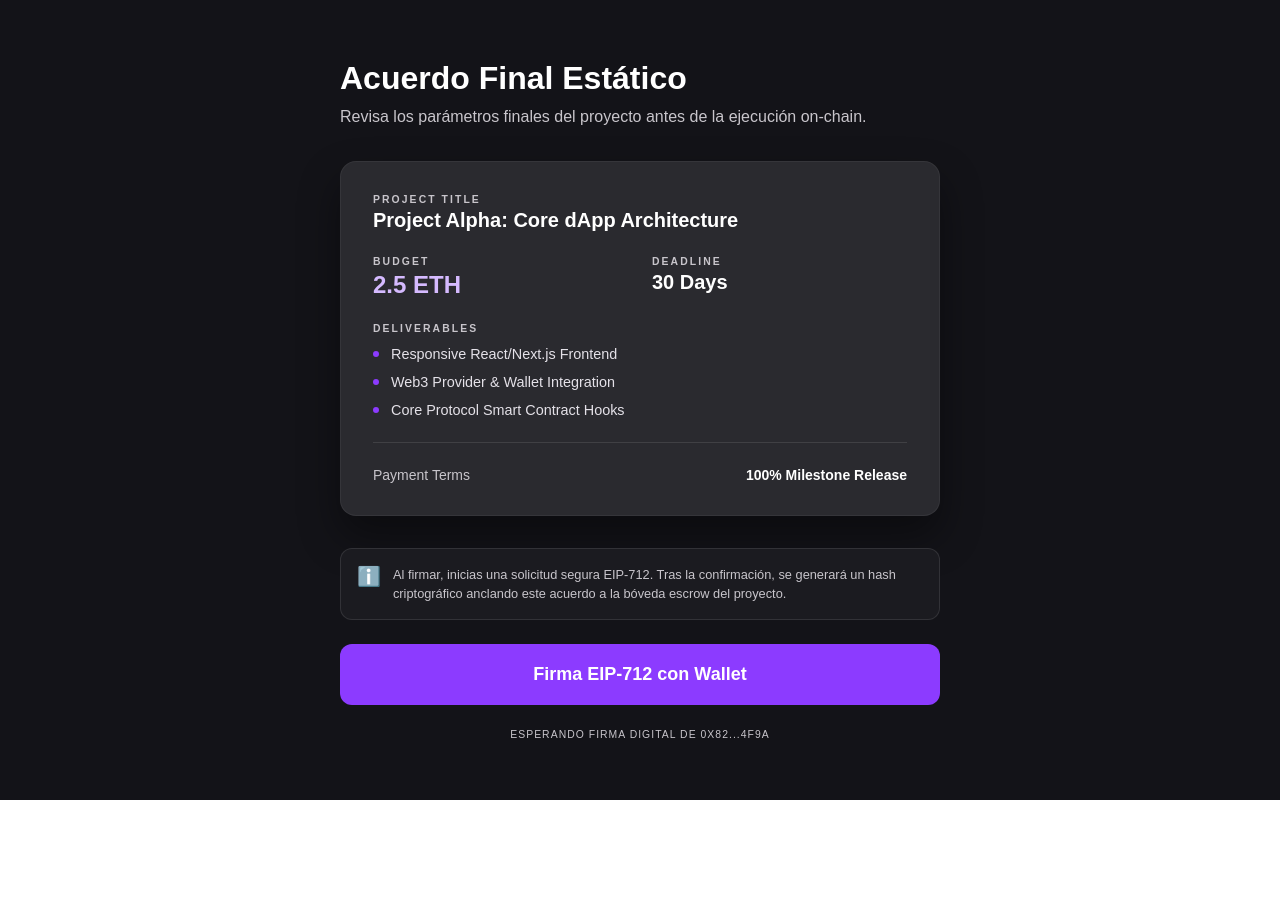
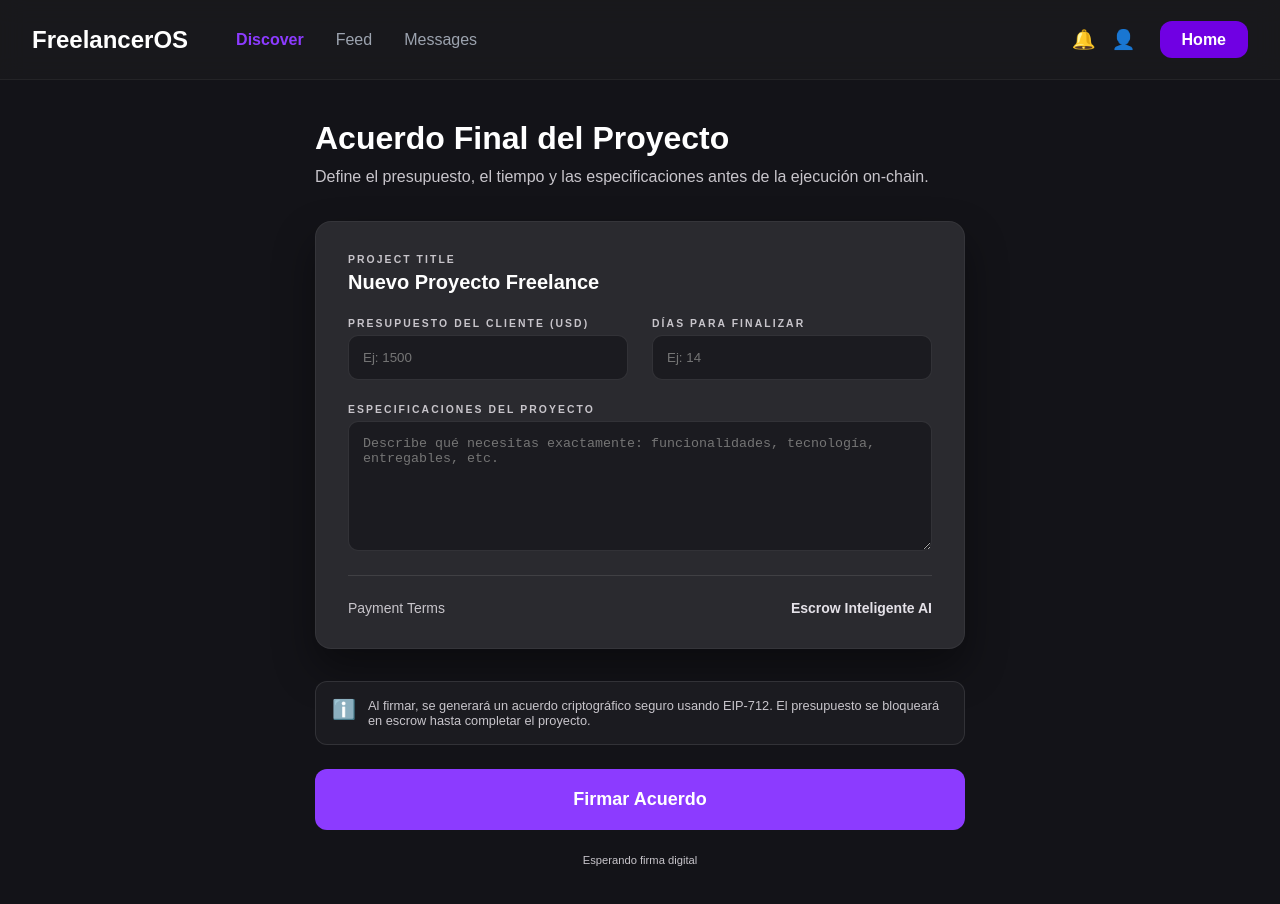
Before and after one commit to julietaruppertc/app_freelancer, a Next.js app: page /agreement in a window 1280 px wide. Before the commit the page ends 800 px from the top, so only its background shows below. Built offline with nearby package versions, Linux system fonts and the light colour scheme.

Commit message:
cambios en contrato

```diff
--- a/src/app/agreement/page.tsx
+++ b/src/app/agreement/page.tsx
@@ -2,14 +2,19 @@
 
 import React, { useState } from "react";
 import styled from "styled-components";
+import Link from "next/link";
 
 export default function AgreementScreen() {
   const [isSigning, setIsSigning] = useState(false);
   const [isSigned, setIsSigned] = useState(false);
 
+  const [budget, setBudget] = useState("");
+  const [deadlineDays, setDeadlineDays] = useState("");
+  const [specifications, setSpecifications] = useState("");
+
   const handleSign = () => {
     setIsSigning(true);
-    // Simulamos el tiempo que tarda la wallet en abrirse y firmar
+
     setTimeout(() => {
       setIsSigning(false);
       setIsSigned(true);
@@ -18,43 +23,81 @@ export default function AgreementScreen() {
 
   return (
     <PageContainer>
+      {/* HEADER */}
+      <HeaderBar>
+        <HeaderLeft>
+          <Logo>FreelancerOS</Logo>
+
+          <DesktopNav>
+            <NavLink href="#" $active>
+              Discover
+            </NavLink>
+            <NavLink href="#">Feed</NavLink>
+            <NavLink href="#">Messages</NavLink>
+          </DesktopNav>
+        </HeaderLeft>
+
+        <HeaderRight>
+          <IconGroup>
+            <span>🔔</span>
+            <span>👤</span>
+          </IconGroup>
+
+          <Link href="/" passHref>
+            <LoginButton>Home</LoginButton>
+          </Link>
+        </HeaderRight>
+      </HeaderBar>
+
       <ContentWrapper>
         <Header>
-          <Title>Acuerdo Final Estático</Title>
+          <Title>Acuerdo Final del Proyecto</Title>
           <Subtitle>
-            Revisa los parámetros finales del proyecto antes de la ejecución on-chain.
+            Define el presupuesto, el tiempo y las especificaciones antes de la
+            ejecución on-chain.
           </Subtitle>
         </Header>
 
         <AgreementCard>
           <Section>
             <Label>Project Title</Label>
-            <ProjectName>Project Alpha: Core dApp Architecture</ProjectName>
+            <ProjectName>Nuevo Proyecto Freelance</ProjectName>
           </Section>
 
           <Grid>
             <Section>
-              <Label>Budget</Label>
-              <HighlightValue>2.5 ETH</HighlightValue>
+              <Label>Presupuesto del Cliente (USD)</Label>
+              <Input
+                type="number"
+                placeholder="Ej: 1500"
+                value={budget}
+                onChange={(e) => setBudget(e.target.value)}
+              />
             </Section>
+
             <Section>
-              <Label>Deadline</Label>
-              <Value>30 Days</Value>
+              <Label>Días para Finalizar</Label>
+              <Input
+                type="number"
+                placeholder="Ej: 14"
+                value={deadlineDays}
+                onChange={(e) => setDeadlineDays(e.target.value)}
+              />
             </Section>
           </Grid>
 
           <Section>
-            <Label>Deliverables</Label>
-            <List>
-              <ListItem><Bullet /> Responsive React/Next.js Frontend</ListItem>
-              <ListItem><Bullet /> Web3 Provider & Wallet Integration</ListItem>
-              <ListItem><Bullet /> Core Protocol Smart Contract Hooks</ListItem>
-            </List>
+            <Label>Especificaciones del Proyecto</Label>
+            <TextArea
+              placeholder="Describe qué necesitas exactamente: funcionalidades, tecnología, entregables, etc."
+              value={specifications}
+              onChange={(e) => setSpecifications(e.target.value)}
+            />
           </Section>
 
           <Footer>
             <FooterText>Payment Terms</FooterText>
-            <FooterValue>100% Milestone Release</FooterValue>
+            <FooterValue>Escrow Inteligente AI</FooterValue>
           </Footer>
         </AgreementCard>
 
@@ -62,7 +105,9 @@ export default function AgreementScreen() {
           <InfoBox>
             <InfoIcon>ℹ️</InfoIcon>
             <InfoText>
-              Al firmar, inicias una solicitud segura EIP-712. Tras la confirmación, se generará un hash criptográfico anclando este acuerdo a la bóveda escrow del proyecto.
+              Al firmar, se generará un acuerdo criptográfico seguro usando
+              EIP-712. El presupuesto se bloqueará en escrow hasta completar el
+              proyecto.
             </InfoText>
           </InfoBox>
 
@@ -71,13 +116,17 @@ export default function AgreementScreen() {
             disabled={isSigning || isSigned}
             $isSigned={isSigned}
           >
-            {isSigning ? "Abriendo Wallet..." : isSigned ? "✓ Acuerdo Firmado" : "Firma EIP-712 con Wallet"}
+            {isSigning
+              ? "Abriendo Wallet..."
+              : isSigned
+              ? "✓ Acuerdo Firmado"
+              : "Firmar Acuerdo"}
           </SignButton>
 
           <StatusText>
             {isSigned
               ? "Hash generado: 0x71C...3a9B"
-              : "Esperando firma digital de 0x82...4f9a"}
+              : "Esperando firma digital"}
           </StatusText>
         </ActionSection>
       </ContentWrapper>
@@ -85,7 +134,9 @@ export default function AgreementScreen() {
   );
 }
 
-// --- Styled Components ---
+/* =========================
+STYLED COMPONENTS
+========================= */
 
 const PageContainer = styled.main`
   min-height: 100vh;
@@ -93,17 +144,84 @@ const PageContainer = styled.main`
   color: #e4e1e8;
   display: flex;
   justify-content: center;
-  align-items: center;
-  padding: 40px 20px;
-  font-family: 'Manrope', sans-serif;
+  align-items: flex-start;
+  padding: 120px 20px 40px 20px;
+  font-family: "Manrope", sans-serif;
 `;
 
 const ContentWrapper = styled.div`
   width: 100%;
-  max-width: 600px;
+  max-width: 650px;
   display: flex;
   flex-direction: column;
   gap: 32px;
+`;
+
+const HeaderBar = styled.header`
+  position: fixed;
+  top: 0;
+  width: 100%;
+  height: 80px;
+  background: rgba(28, 28, 31, 0.7);
+  backdrop-filter: blur(12px);
+  display: flex;
+  justify-content: space-between;
+  align-items: center;
+  padding: 0 32px;
+  z-index: 50;
+  border-bottom: 1px solid rgba(255, 255, 255, 0.05);
+`;
+
+const HeaderLeft = styled.div`
+  display: flex;
+  align-items: center;
+  gap: 48px;
+`;
+
+const Logo = styled.span`
+  font-size: 1.5rem;
+  font-weight: bold;
+  color: white;
+`;
+
+const DesktopNav = styled.nav`
+  display: none;
+  gap: 32px;
+
+  @media (min-width: 768px) {
+    display: flex;
+  }
+`;
+
+const NavLink = styled.a<{ $active?: boolean }>`
+  text-decoration: none;
+  font-weight: ${(props) => (props.$active ? "bold" : "normal")};
+  color: ${(props) => (props.$active ? "#8C3BFF" : "#9ca3af")};
+
+  &:hover {
+    color: white;
+  }
+`;
+
+const HeaderRight = styled.div`
+  display: flex;
+  align-items: center;
+  gap: 24px;
+`;
+
+const IconGroup = styled.div`
+  display: flex;
+  gap: 16px;
+  font-size: 1.2rem;
+`;
+
+const LoginButton = styled.a`
+  background: #7000e3;
+  color: white;
+  padding: 10px 22px;
+  border-radius: 12px;
+  font-weight: bold;
+  text-decoration: none;
 `;
 
 const Header = styled.header`
@@ -121,11 +239,10 @@ const Subtitle = styled.p`
   color: #c8c5cb;
   font-size: 1rem;
   line-height: 1.5;
-  margin: 0;
 `;
 
 const AgreementCard = styled.article`
-  background-color: #2A2A2F;
+  background-color: #2a2a2f;
   border-radius: 16px;
   padding: 32px;
   border: 1px solid rgba(255, 255, 255, 0.05);
@@ -138,7 +255,7 @@ const AgreementCard = styled.article`
 const Section = styled.div`
   display: flex;
   flex-direction: column;
-  gap: 4px;
+  gap: 6px;
 `;
 
 const Label = styled.label`
@@ -152,8 +269,7 @@ const Label = styled.label`
 const ProjectName = styled.p`
   font-size: 1.25rem;
   font-weight: 600;
-  color: #ffffff;
-  margin: 0;
+  color: white;
 `;
 
 const Grid = styled.div`
@@ -162,42 +278,31 @@ const Grid = styled.div`
   gap: 24px;
 `;
 
-const HighlightValue = styled.p`
-  font-size: 1.5rem;
-  font-weight: bold;
-  color: #d5baff; /* Secondary purple from your HTML */
-  margin: 0;
+const Input = styled.input`
+  background: #1b1b20;
+  border: 1px solid rgba(255, 255, 255, 0.1);
+  color: white;
+  padding: 14px;
+  border-radius: 10px;
+
+  &:focus {
+    outline: none;
+    border-color: #8c3bff;
+  }
 `;
 
-const Value = styled.p`
-  font-size: 1.25rem;
-  font-weight: 600;
-  color: #ffffff;
-  margin: 0;
-`;
+const TextArea = styled.textarea`
+  background: #1b1b20;
+  border: 1px solid rgba(255, 255, 255, 0.1);
+  color: white;
+  padding: 14px;
+  border-radius: 10px;
+  min-height: 130px;
 
-const List = styled.ul`
-  list-style: none;
-  padding: 0;
-  margin: 8px 0 0 0;
-  display: flex;
-  flex-direction: column;
-  gap: 12px;
-`;
-
-const ListItem = styled.li`
-  display: flex;
-  align-items: center;
-  gap: 12px;
-  font-size: 0.9rem;
-  color: #e4e1e8;
-`;
-
-const Bullet = styled.span`
-  width: 6px;
-  height: 6px;
-  border-radius: 50%;
-  background-color: #8C3BFF;
+  &:focus {
+    outline: none;
+    border-color: #8c3bff;
+  }
 `;
 
 const Footer = styled.div`
@@ -205,7 +310,6 @@ const Footer = styled.div`
   padding-top: 24px;
   display: flex;
   justify-content: space-between;
-  align-items: center;
 `;
 
 const FooterText = styled.span`
@@ -216,7 +320,6 @@ const FooterText = styled.span`
 const FooterValue = styled.span`
   font-size: 0.875rem;
   font-weight: 600;
-  color: #ffffff;
 `;
 
 const ActionSection = styled.div`
@@ -232,7 +335,6 @@ const InfoBox = styled.div`
   padding: 16px;
   display: flex;
   gap: 12px;
-  align-items: flex-start;
 `;
 
 const InfoIcon = styled.span`
@@ -242,37 +344,22 @@ const InfoIcon = styled.span`
 const InfoText = styled.p`
   font-size: 0.8rem;
   color: #c8c5cb;
-  margin: 0;
-  line-height: 1.5;
 `;
 
 const SignButton = styled.button<{ $isSigned: boolean }>`
   width: 100%;
-  background-color: ${(props) => (props.$isSigned ? '#53E489' : '#8C3BFF')};
-  color: ${(props) => (props.$isSigned ? '#00210d' : '#ffffff')};
+  background-color: ${(props) => (props.$isSigned ? "#53E489" : "#8C3BFF")};
+  color: ${(props) => (props.$isSigned ? "#00210d" : "#ffffff")};
   font-size: 1.125rem;
   font-weight: bold;
   padding: 20px;
   border-radius: 12px;
   border: none;
-  cursor: ${(props) => (props.$isSigned ? 'default' : 'pointer')};
-  transition: all 0.3s ease;
-
-  &:hover {
-    background-color: ${(props) => (props.$isSigned ? '#53E489' : '#7000E3')};
-  }
-
-  &:disabled {
-    opacity: ${(props) => (props.$isSigned ? '1' : '0.7')};
-    cursor: not-allowed;
-  }
+  cursor: pointer;
 `;
 
 const StatusText = styled.p`
   text-align: center;
-  font-size: 0.65rem;
+  font-size: 0.7rem;
   color: #c8c5cb;
-  text-transform: uppercase;
-  letter-spacing: 0.1em;
-  margin: 0;
 `;
```
